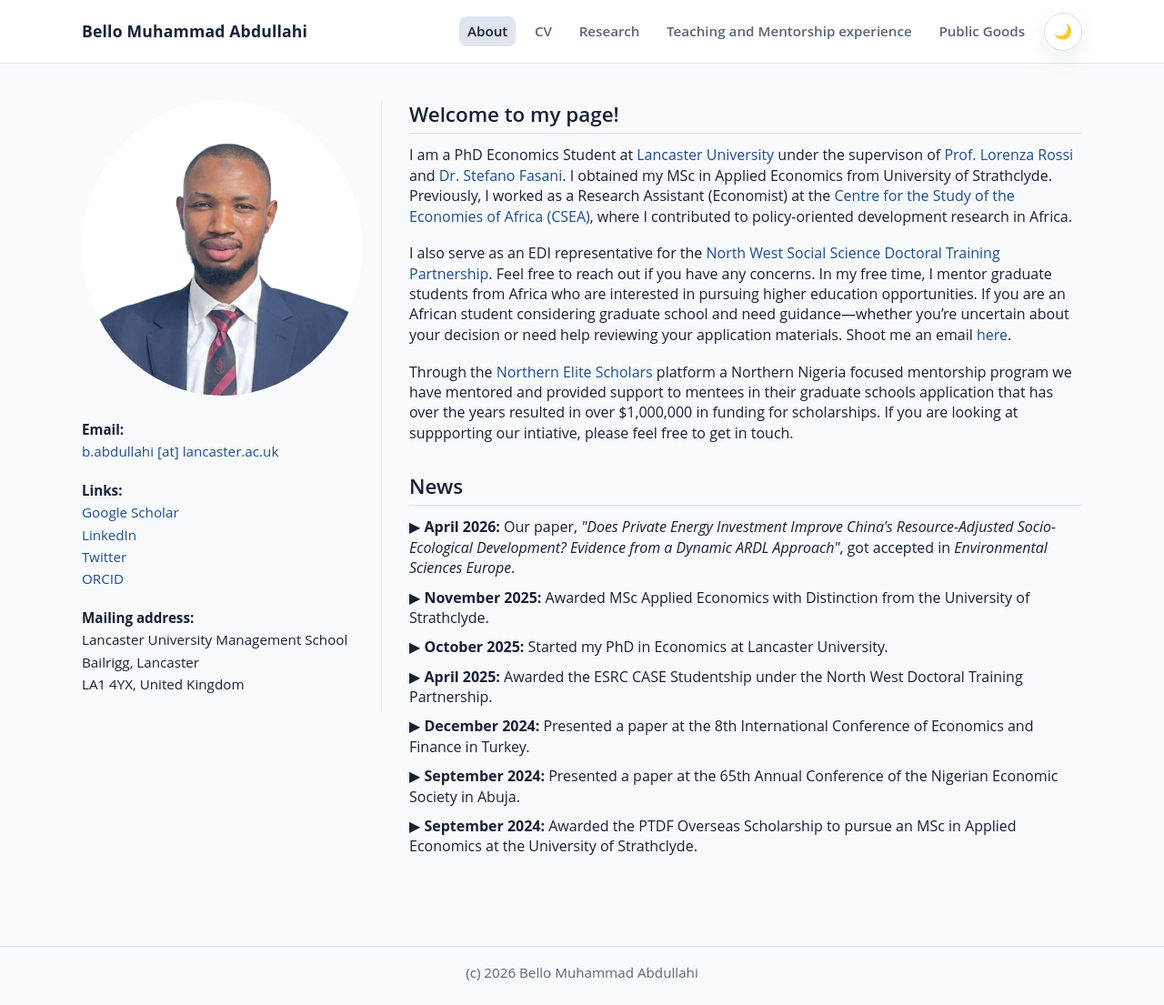
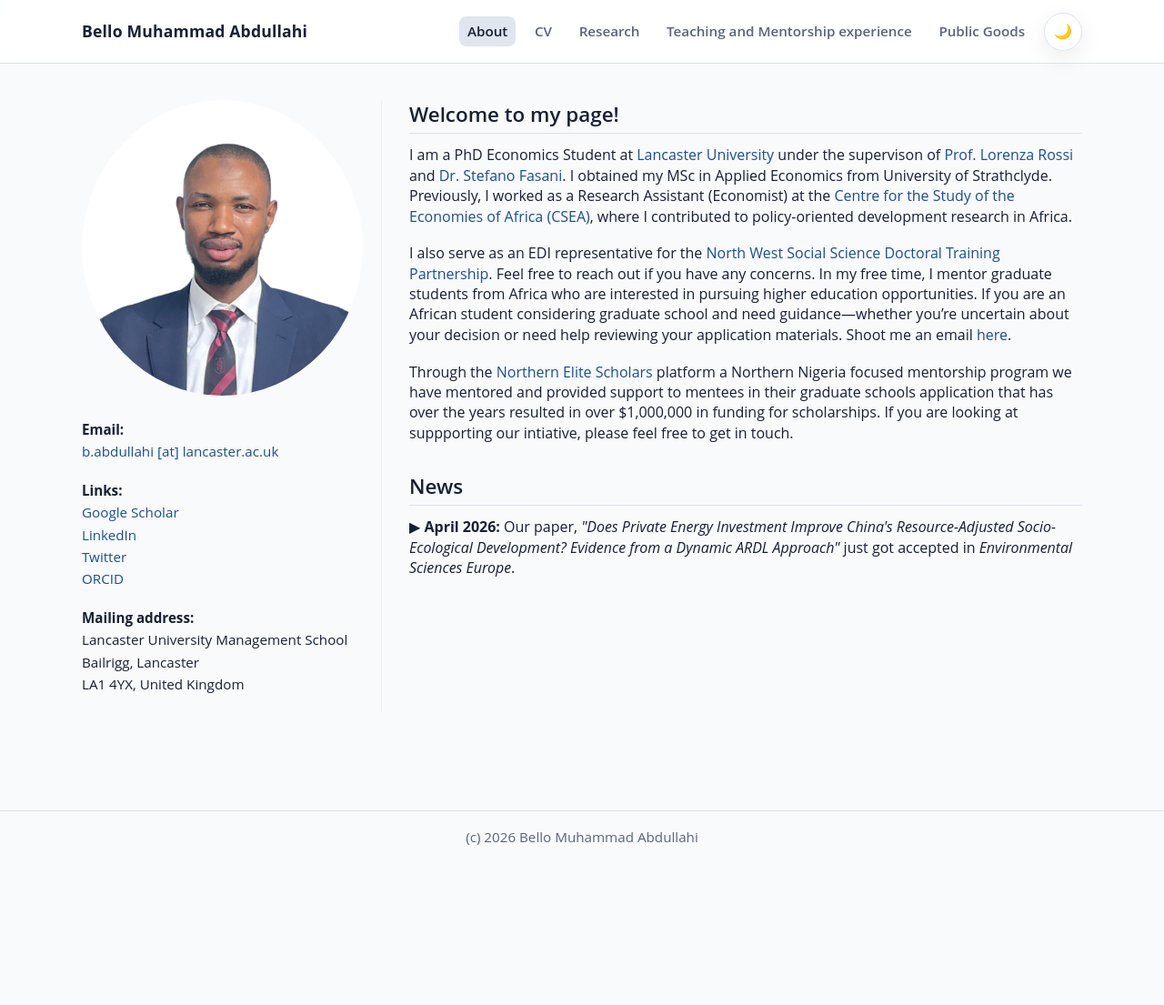
Before and after one commit to Bello-Abdullahi/Bello-Abdullahi.github.io, a Jekyll site: the page built from _pages/about.md, in a window 1280 px wide and 1105 px high. Shown: the whole window at 91% size. Built offline with Jekyll 4.4.1, drawn with Linux system fonts in a browser that asks for light colours.

Commit message:
Revise news section for paper acceptance and updates
Updated the news section to reflect recent acceptance of a paper and removed outdated entries.

```diff
--- a/_pages/about.md
+++ b/_pages/about.md
@@ -34,8 +34,9 @@ Through the [Northern Elite Scholars](https://nesplatform.com) platform a Northe
 
 ## News
 
-<div style="margin-bottom: 10px;">▶ <strong>April 2026:</strong> Our paper, <em>"Does Private Energy Investment Improve China's Resource-Adjusted Socio-Ecological Development? Evidence from a Dynamic ARDL Approach"</em>, got accepted in <em>Environmental Sciences Europe</em>.</div>
+<div style="margin-bottom: 10px;">▶ <strong>April 2026:</strong> Our paper, <em>"Does Private Energy Investment Improve China's Resource-Adjusted Socio-Ecological Development? Evidence from a Dynamic ARDL Approach"</em> just got accepted in <em>Environmental Sciences Europe</em>.</div>
 
+<!--
 <div style="margin-bottom: 10px;">▶ <strong>November 2025:</strong> Awarded MSc Applied Economics with Distinction from the University of Strathclyde.</div>
 
 <div style="margin-bottom: 10px;">▶ <strong>October 2025:</strong> Started my PhD in Economics at Lancaster University.</div>
@@ -47,3 +48,4 @@ Through the [Northern Elite Scholars](https://nesplatform.com) platform a Northe
 <div style="margin-bottom: 10px;">▶ <strong>September 2024:</strong> Presented a paper at the 65th Annual Conference of the Nigerian Economic Society in Abuja.</div>
 
 <div style="margin-bottom: 10px;">▶ <strong>September 2024:</strong> Awarded the PTDF Overseas Scholarship to pursue an MSc in Applied Economics at the University of Strathclyde.</div>
+-->
```
